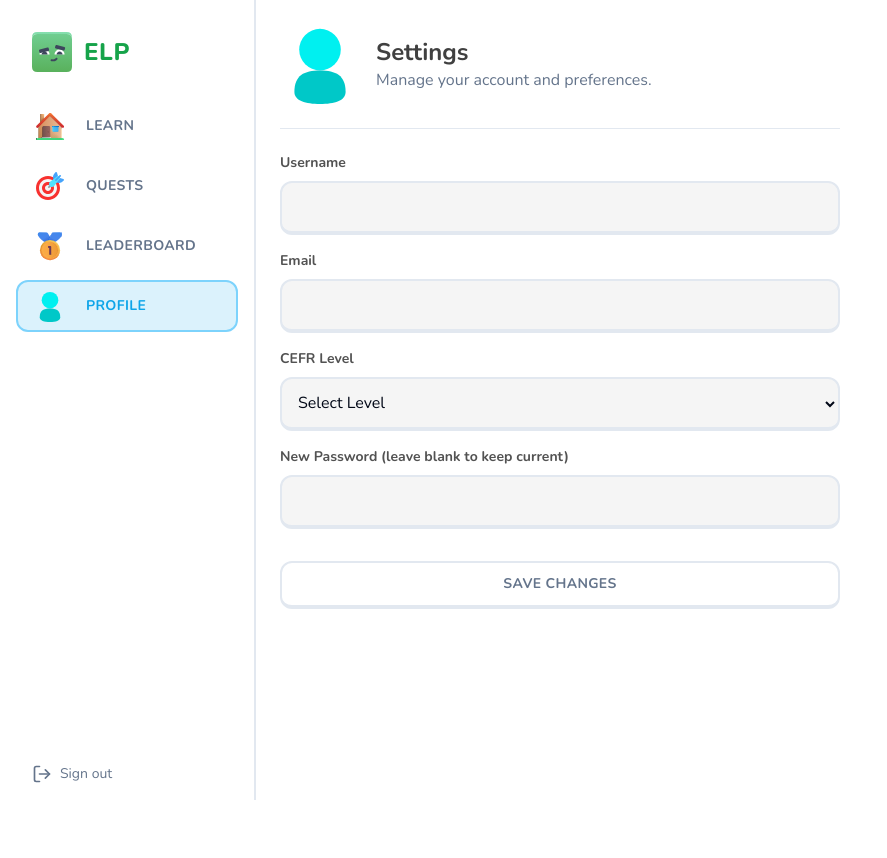
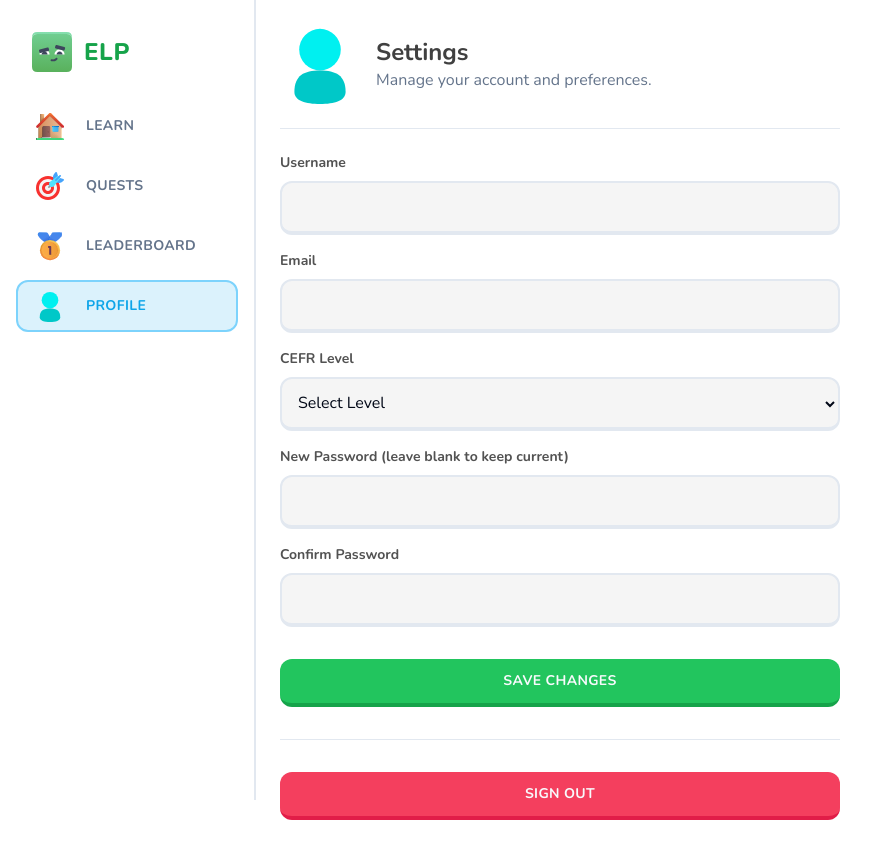
Before and after one commit to hungvult/english_learning_platform-client, a Next.js app: page /profile in a window 1280 px wide. Shown: the whole page, without its empty margins (0-887 px from the left). Before the commit the page ends 800 px from the top, so only its background shows below. Built offline with nearby package versions, Linux system fonts and the light colour scheme; no server answers.

Commit message:
chore: improve user experience
- app/(main)/profile: add confirm password

- components/sidebar: remove signout function as it implemented in
profile page

```diff
--- a/app/(main)/profile/page.tsx
+++ b/app/(main)/profile/page.tsx
@@ -4,6 +4,7 @@ import { useEffect, useState } from "react";
 import Image from "next/image";
 import { toast } from "sonner";
 
+import { useRouter } from "next/navigation";
 import { api } from "@/lib/api";
 import { FeedWrapper } from "@/components/feed-wrapper";
 import { UserProgress } from "@/components/user-progress";
@@ -13,6 +14,7 @@ import { Separator } from "@/components/ui/separator";
 import { UserProfile, UserProgress as UserProgressType } from "@/types/api";
 
 const ProfilePage = () => {
+  const router = useRouter();
   const [profile, setProfile] = useState<UserProfile | null>(null);
   const [userProgress, setUserProgress] = useState<UserProgressType | null>(null);
   const [loading, setLoading] = useState(true);
@@ -22,6 +24,7 @@ const ProfilePage = () => {
     username: "",
     email: "",
     password: "",
+    confirmPassword: "",
     cefr_level: "",
   });
 
@@ -38,6 +41,7 @@ const ProfilePage = () => {
           username: profileData.username,
           email: profileData.email,
           password: "",
+          confirmPassword: "",
           cefr_level: profileData.cefr_level || "",
         });
       } catch (error) {
@@ -52,6 +56,12 @@ const ProfilePage = () => {
 
   const onUpdate = async (e: React.FormEvent) => {
     e.preventDefault();
+
+    if (formData.password && formData.password !== formData.confirmPassword) {
+      toast.error("Passwords do not match");
+      return;
+    }
+
     setUpdating(true);
 
     try {
@@ -71,12 +81,23 @@ const ProfilePage = () => {
       });
 
       setProfile(updatedProfile);
-      setFormData((prev) => ({ ...prev, password: "" }));
+      setFormData((prev) => ({ ...prev, password: "", confirmPassword: "" }));
       toast.success("Profile updated successfully");
     } catch (error: any) {
       toast.error(error.message || "Failed to update profile");
     } finally {
       setUpdating(false);
+    }
+  };
+
+  const onLogout = async () => {
+    try {
+      await api("/api/v1/auth/logout", { method: "POST" });
+      router.push("/");
+      router.refresh();
+    } catch (error) {
+      console.error("Logout failed", error);
+      toast.error("Logout failed");
     }
   };
 
@@ -167,13 +188,37 @@ const ProfilePage = () => {
                 />
             </div>
 
+            <div className="flex flex-col gap-y-2">
+                <label className="text-sm font-bold text-neutral-600">Confirm Password</label>
+                <input
+                    type="password"
+                    autoComplete="new-password"
+                    className="rounded-xl border-2 border-b-4 bg-neutral-100 p-3 outline-none focus:border-green-600 active:border-b-2"
+                    value={formData.confirmPassword}
+                    onChange={(e) => setFormData({ ...formData, confirmPassword: e.target.value })}
+                />
+            </div>
+
             <Button
                 type="submit"
                 disabled={updating}
                 size="lg"
                 className="w-full mt-4"
+                variant="secondary"
             >
                 {updating ? "Saving..." : "Save Changes"}
+            </Button>
+
+            <Separator className="my-4" />
+
+            <Button
+                type="button"
+                onClick={onLogout}
+                size="lg"
+                variant="danger"
+                className="w-full"
+            >
+                Sign out
             </Button>
           </form>
         </div>
--- a/components/sidebar.tsx
+++ b/components/sidebar.tsx
@@ -15,18 +15,6 @@ type SidebarProps = {
 };
 
 export const Sidebar = ({ className }: SidebarProps) => {
-  const router = useRouter();
-
-  const onLogout = async () => {
-    try {
-      await api("/api/v1/auth/logout", { method: "POST" });
-      router.push("/");
-      router.refresh();
-    } catch (error) {
-      console.error("Logout failed", error);
-    }
-  };
-
   return (
     <div
       className={cn(
@@ -54,16 +42,6 @@ export const Sidebar = ({ className }: SidebarProps) => {
         />
         <SidebarItem label="Profile" href="/profile" iconSrc="/profile.svg" />
       </div>
-
-      <div className="p-4">
-        <button
-          onClick={onLogout}
-          className="flex w-full items-center gap-x-2 text-sm text-muted-foreground transition hover:opacity-75"
-        >
-          <LogOut className="h-5 w-5" />
-          <span>Sign out</span>
-        </button>
-      </div>
     </div>
   );
 };
```
